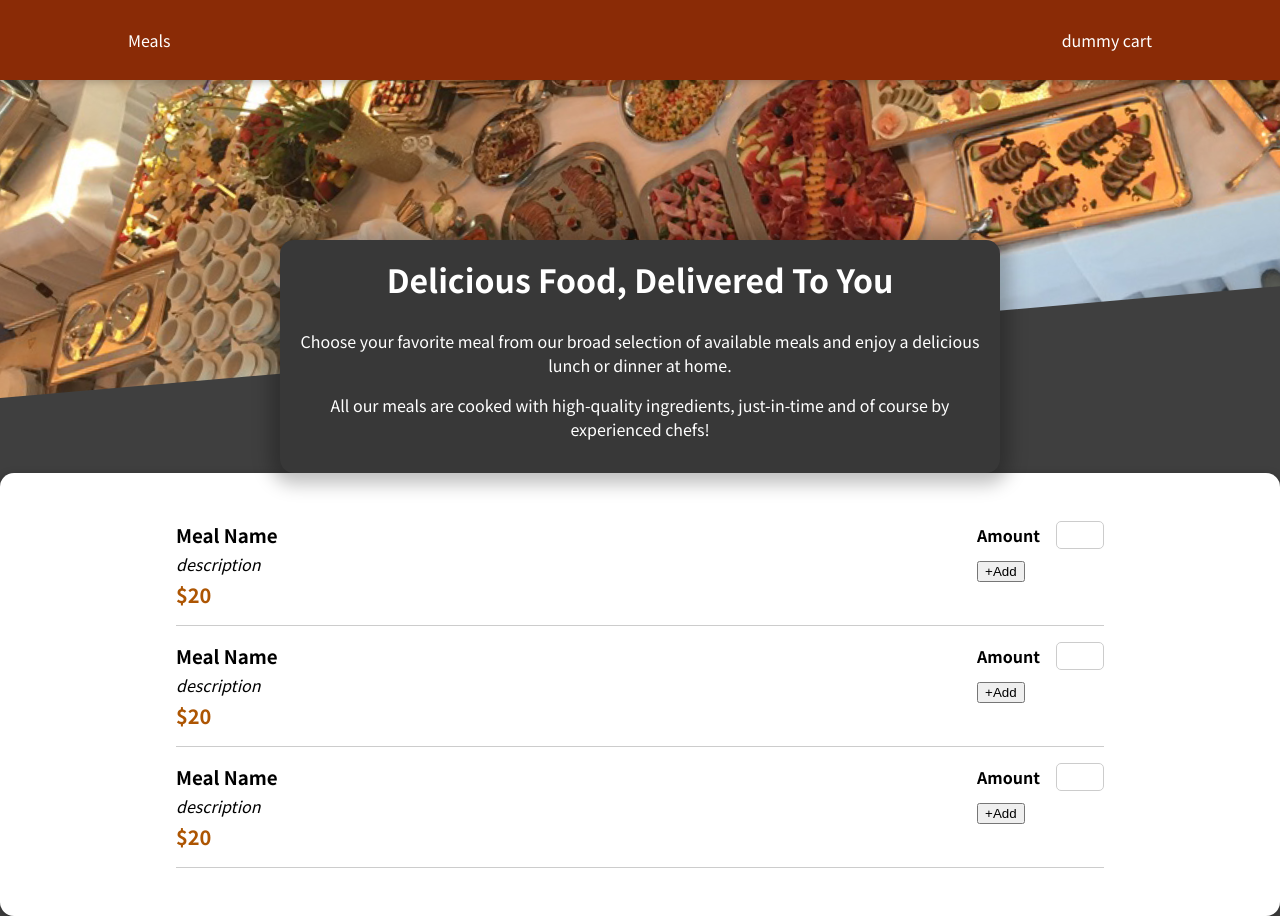
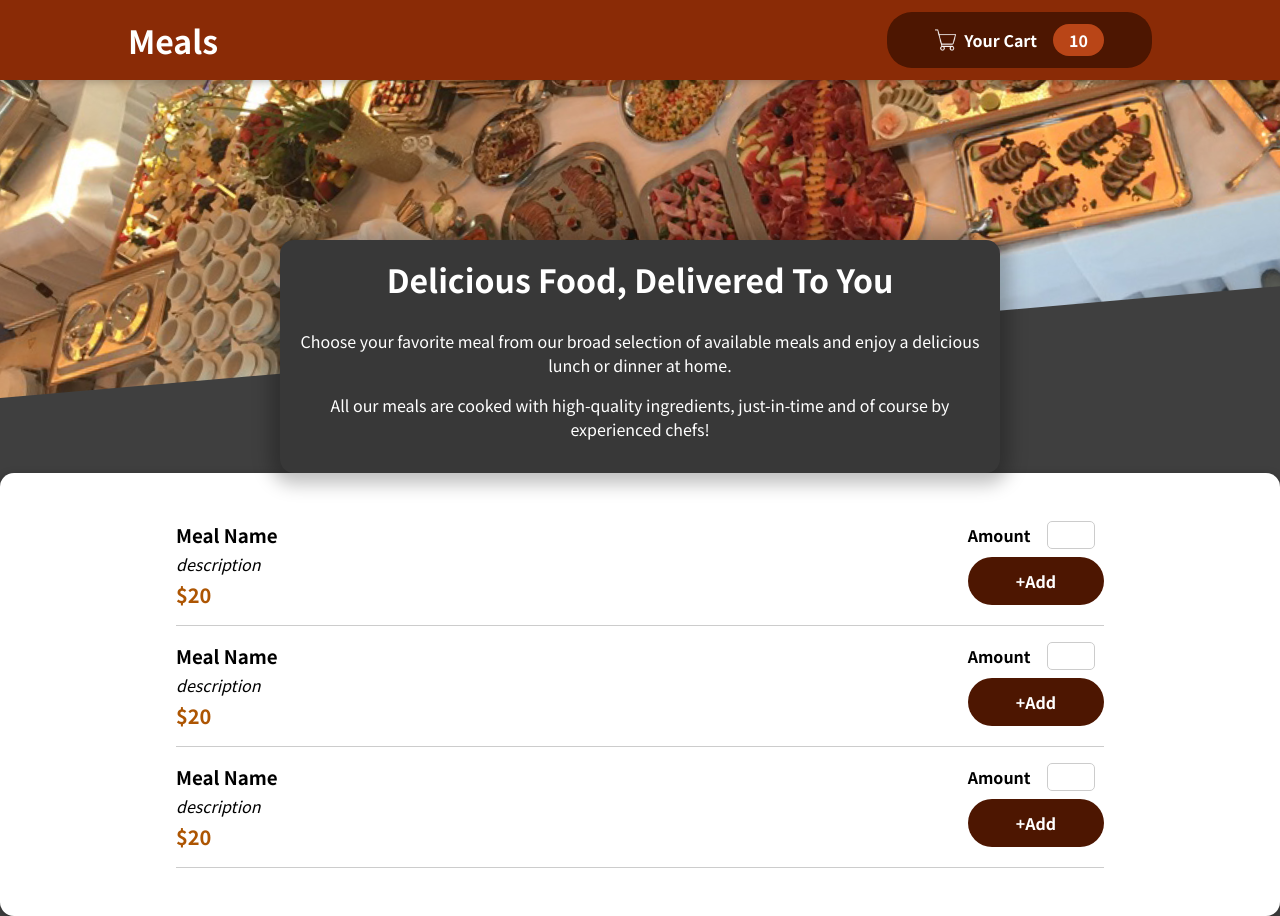
Before and after one commit to sjagmeet37/react-foodcart, a React (Create React App) app: page / in a window 1280 px wide. Built offline with nearby package versions, Linux system fonts and the light colour scheme.

Commit message:
button chnages in header and form

```diff
--- a/src/Header/Header.js
+++ b/src/Header/Header.js
@@ -1,6 +1,7 @@
 import React from "react";
 import style from "./Header.module.css"
 import meals from "./../assets/meals.jpg"
+import Button from "../UI/Button/Button";
 
 
 const Header = () => {
@@ -8,8 +9,9 @@ const Header = () => {
     return (
     <React.Fragment>
     <div className={style.header}>
-        <div>Meals</div>
-        <div>dummy cart</div>
+        <h1>Meals</h1>
+        <div><Button type="button" name="Your Cart"
+        icon="true" badge={10}/></div>
     </div>
     <div className={style["main-image"]}>
         <img src={meals} alt="Meals"/>
--- a/src/Meal/MealForm/MealForm.js
+++ b/src/Meal/MealForm/MealForm.js
@@ -1,12 +1,12 @@
+import Button from "../../UI/Button/Button";
 import Input from "../../UI/Input/Input";
 
 const MealForm = (props) => {
 
     return (
         <div>
-
-            <Input label="Amount" type="number"/>
-            <button>+Add</button>
+            <Input label="Amount" type="number" />
+            <Button type="button" name="+Add" />
         </div>
     );
 }
```
